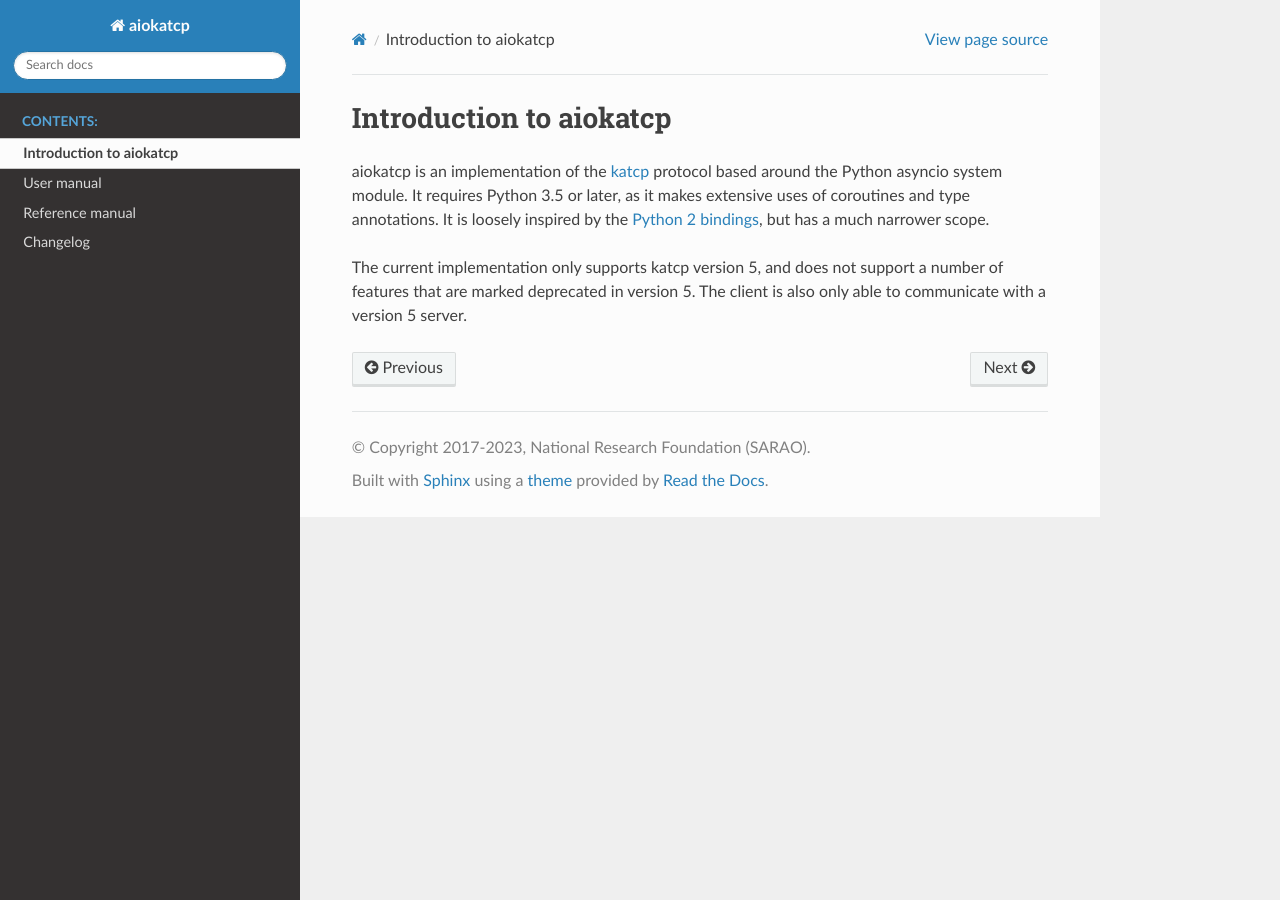
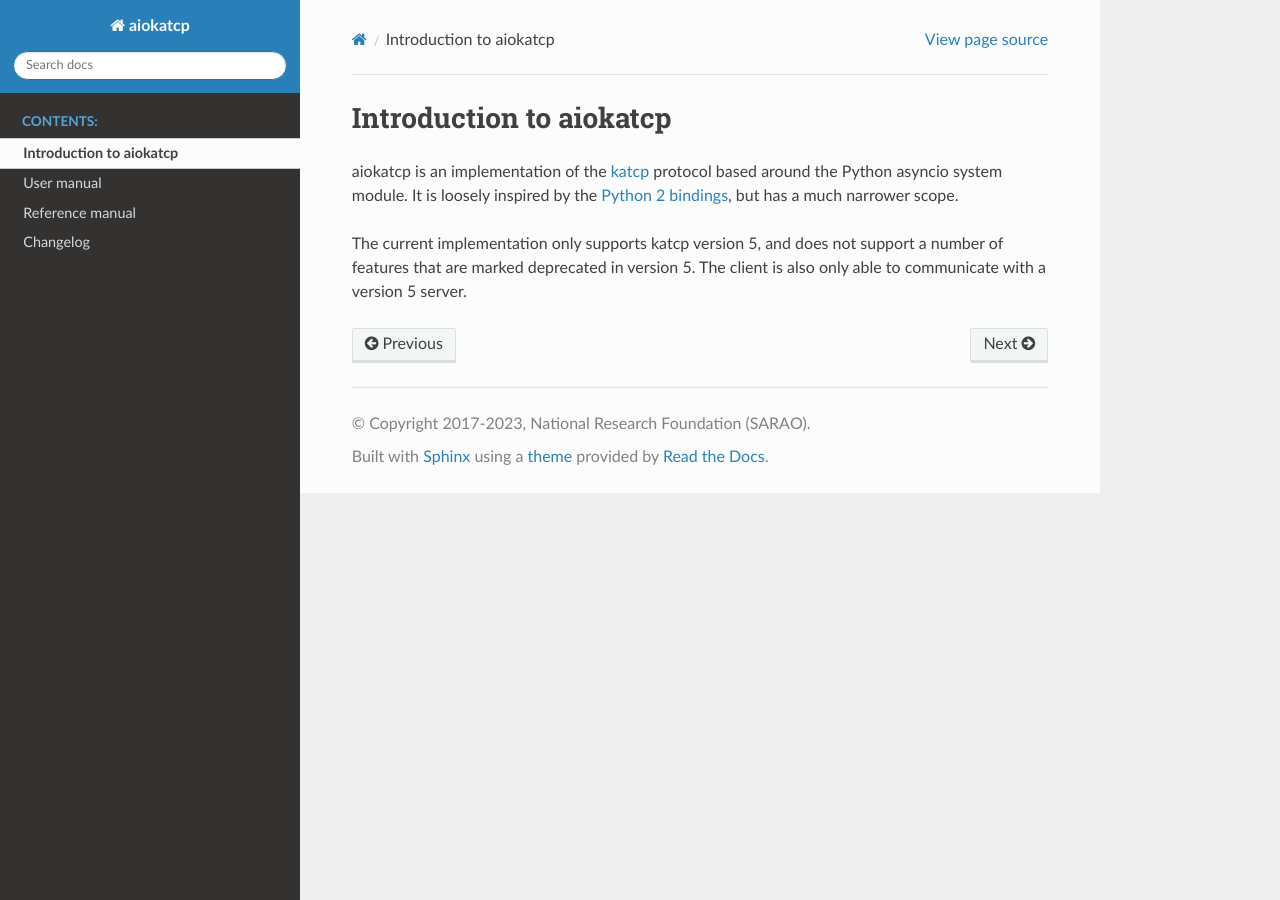
Before and after one commit to ska-sa/aiokatcp, a Sphinx documentation site: the page built from doc/intro.rst, in a window 1280 px wide. Built offline with Sphinx 7.4.7 and the Read the Docs theme 2.0.0, drawn with Linux system fonts in a browser that asks for light colours; the version number could not be read and is left out.

Commit message:
Remove claim that Python 3.5+ is needed
The minimum version is already listed in the README and setup.cfg, so I
deleted this incorrect copy rather than trying to maintain it in yet
another place.

```diff
--- a/doc/intro.rst
+++ b/doc/intro.rst
@@ -2,9 +2,8 @@ Introduction to aiokatcp
 ========================
 
 aiokatcp is an implementation of the `katcp`_ protocol based around the Python
-asyncio system module. It requires Python 3.5 or later, as it makes extensive
-uses of coroutines and type annotations. It is loosely inspired by the `Python
-2 bindings`_, but has a much narrower scope.
+asyncio system module. It is loosely inspired by the `Python 2 bindings`_, but
+has a much narrower scope.
 
 .. _katcp: https://katcp-python.readthedocs.io/en/latest/_downloads/361189acb383a294be20d6c10c257cb4/NRF-KAT7-6.0-IFCE-002-Rev5-1.pdf
 
```
